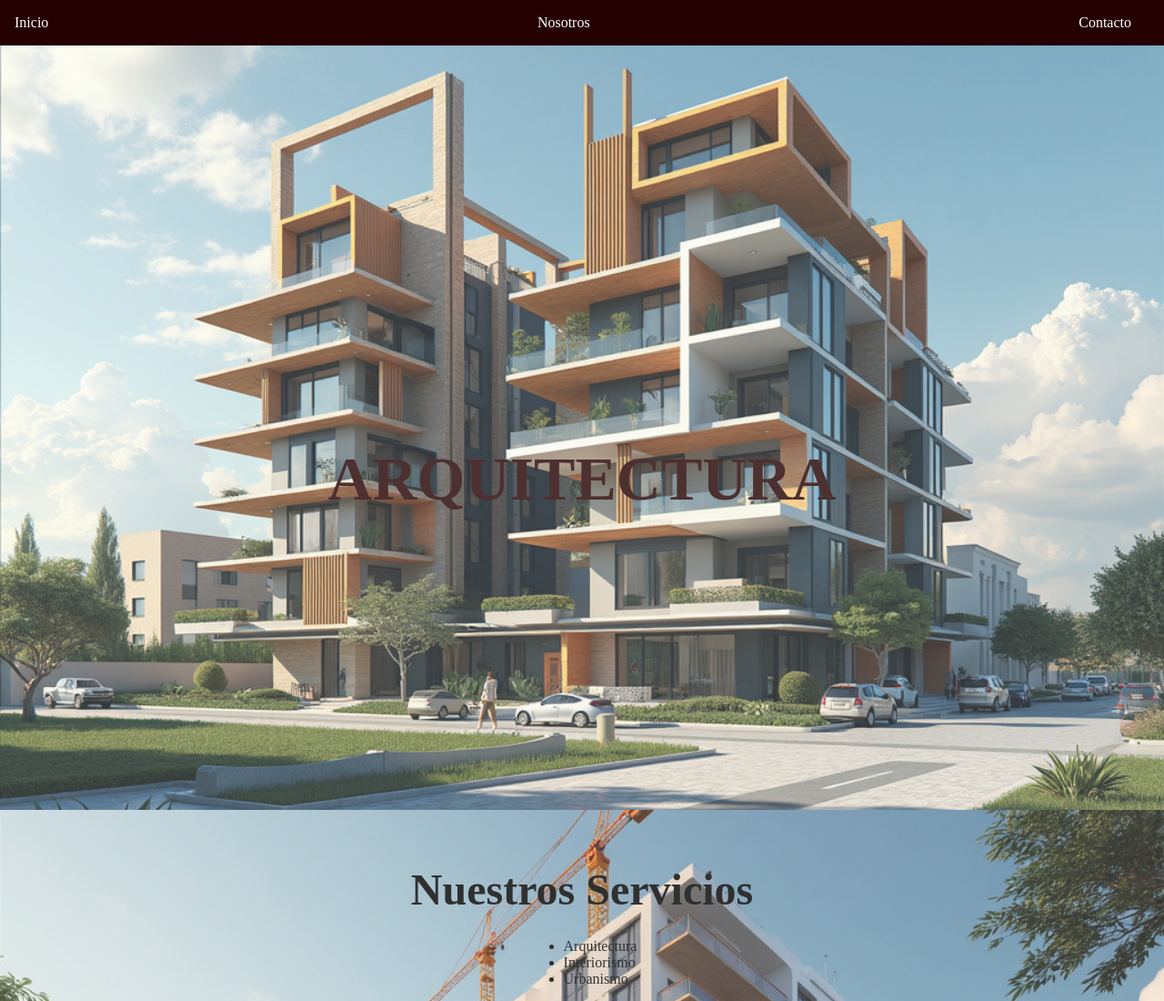
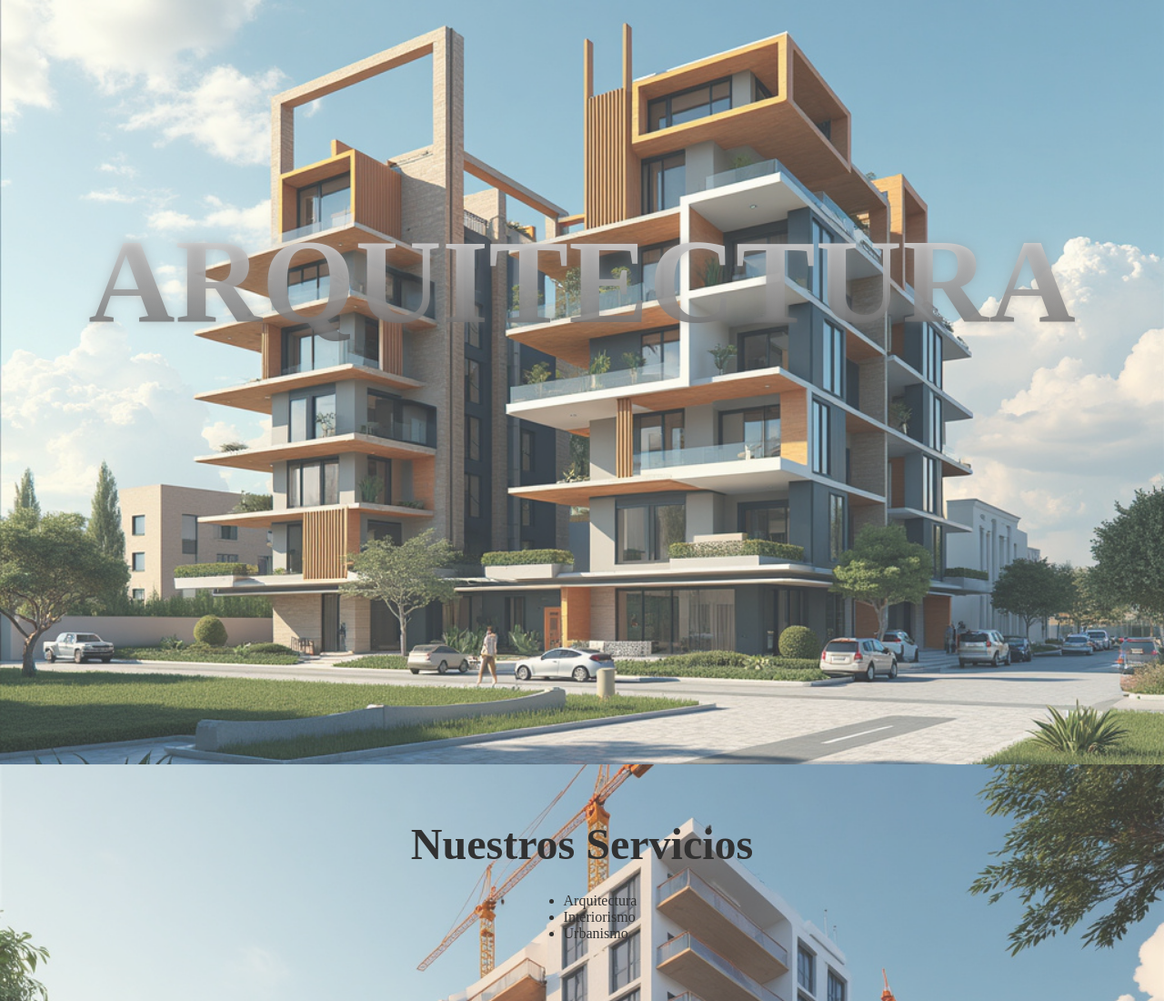
Before and after one commit to A-Graterol/PROYECTO-DE-ARQUITECTURA, a website: page index.html in a window 1280 px wide. Shown: the top 1100 px of the page at 91% size. Drawn offline with Linux system fonts and the light colour scheme.

Commit message:
Actualizando efectos

```diff
--- a/css/estilo.css
+++ b/css/estilo.css
@@ -93,12 +93,31 @@ header {
 
 .titulo {
     position: absolute;
-    top: 50%;
+    top: 25%;
     left: 50%;
     transform: translate(-50%, -50%);
-    color: var(--color-cuarto);
-    font-size: 68px;
+    color: #1a1a1a; /* Color más oscuro */
+    font-size: 120px; /* Tamaño de letra más grande */
+    font-weight: bold; /* Peso de letra más fuerte */
     text-align: center;
+    text-shadow: 0 0 10px rgba(127, 125, 125, 0.5); /* Efecto de sombra */
+    background: linear-gradient(to bottom, rgb(255, 255, 255), rgba(0, 0, 0, 0.746)); /* Efecto de gradiente */
+    -webkit-background-clip: text;
+    background-clip: text; /* Agregamos la propiedad estándar */
+    -webkit-text-fill-color: transparent;
+    animation: titulo 2s ease-in-out infinite; /* Animación para el título */
+}
+
+@keyframes titulo {
+    0% {
+        transform: translate(-50%, -50%) scale(1);
+    }
+    50% {
+        transform: translate(-50%, -50%) scale(1.1);
+    }
+    100% {
+        transform: translate(-50%, -50%) scale(1);
+    }
 }
 
 /* Estilos para dispositivos móviles */
--- a/index.html
+++ b/index.html
@@ -10,16 +10,6 @@
 </head>
 
 <body>
-
-    <header>
-        <nav class="menu">
-            <ul class="nav-menu">
-                <li><a href="#">Inicio</a></li>
-                <li><a href="#">Nosotros</a></li>
-                <li><a href="#">Contacto</a></li>
-            </ul>
-        </nav>
-    </header>
 
     <section class="fondo">
         <h1 class="titulo">ARQUITECTURA</h1>
```
